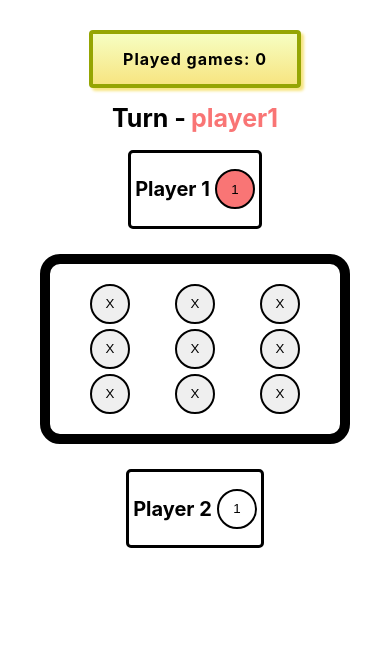
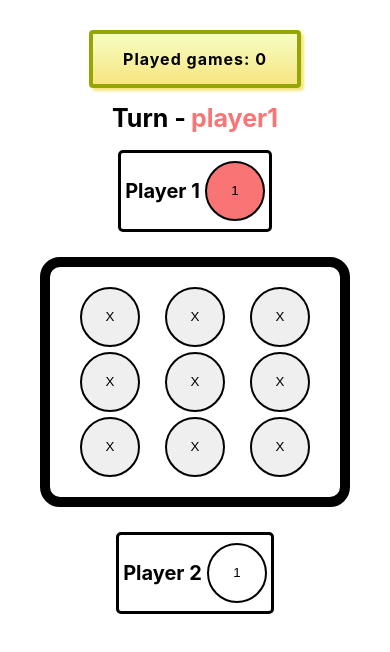
Before and after one commit to javirro/three-in-row, a React (Create React App) app: page / in a window 390 px wide. Shown: the top 652 px of the page. Built offline with nearby package versions, Linux system fonts and the light colour scheme.

Commit message:
Fix error with landscape orientation

```diff
--- a/src/styles/card.css
+++ b/src/styles/card.css
@@ -24,6 +24,16 @@
 
 @media (max-width: 400px) {
     .card-button {
+        width: 60px;
+        height: 60px;
+        border-radius: 50%;
+        border: 2px solid black;
+        color: black;
+    }
+}
+
+@media only screen and (max-height: 425px) and (orientation: landscape) {
+    .card-button {
         width: 40px;
         height: 40px;
         border-radius: 50%;
```
